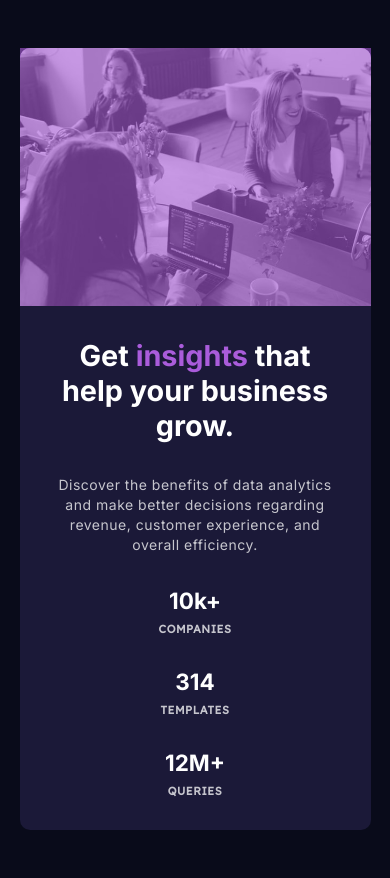
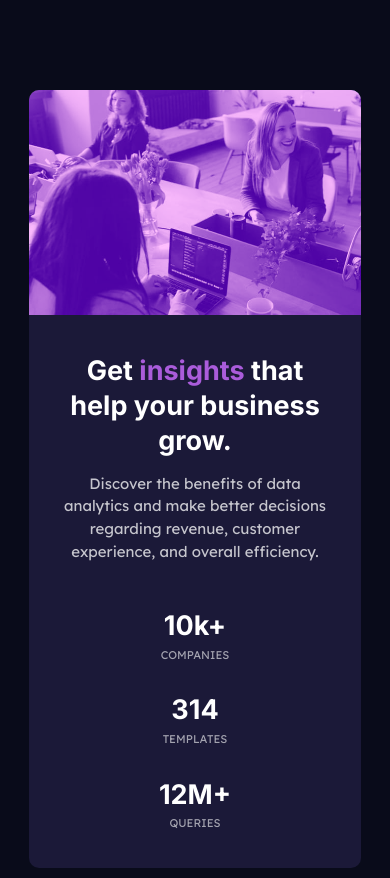
Before and after one commit to iStealerSn/stats-preview-card-component-main, a plain HTML site: page index.html in a window 390 px wide. Drawn offline with Linux system fonts and the light colour scheme.

Commit message:
updated mobile designs
Fixed layout issues, updated mobile view

```diff
--- /dev/null
+++ b/app/sass/_card.scss
@@ -0,0 +1,63 @@
+// Card related stylesheet
+.card {
+    position: relative;
+    background: $cardbg;
+    margin-top: 90px;
+
+    .cardimg {
+        position: inherit;
+        height: 15rem;
+        width: 100%;
+
+        img {
+            position: absolute;
+            width: 100%;
+            height: 100%;
+            object-fit: cover;
+        }
+
+        .overlay {
+            position: absolute;
+            background-color: $accent;
+            height: 100%;
+            width: 100%;
+            opacity: 0.9;
+            mix-blend-mode: hard-light;
+        }
+    }
+
+    .card-content {
+        padding: 2.5rem 1.875rem;
+        text-align: center;
+
+        .card-header {
+                font-family: $fontInter;
+
+                h2 > span {
+                    color: $accent;
+                }
+        }
+
+        .stats {
+            font-family: $fontInter;
+
+            li {
+                font-weight: $fw-bl-inter;
+                margin-bottom: $mg-medium;
+
+                &:last-child {
+                    margin-bottom: 0;
+                }
+
+                > span {
+                    margin-top: 0.3rem;
+                    font-family: $fontLex;
+                    color: $stat-head;
+                    font-size: $font-small;
+                    text-transform: uppercase;
+                    font-weight: $fw-md-inter;
+                }
+            }
+        }
+    }
+}
--- a/styles/sass/_gfonts.scss
+++ b/app/sass/_gfonts.scss
@@ -14,3 +14,7 @@ This isn't legal advice, please consider consulting a lawyer and see the full li
 
 // Lexend Deca
 @import url('https://fonts.googleapis.com/css2?family=Lexend+Deca&display=swap');
+
+    // Font family
+    $fontInter: 'Inter', sans-serif; // Card Heading
+    $fontLex:  'Lexend Deca', sans-serif; // Paragraph
--- /dev/null
+++ b/app/sass/_global.scss
@@ -0,0 +1,60 @@
+// Breakpoints
+$breakpoint-mobile: 23.438rem; // 375px
+$breakpoint-desktop: 90rem; // 1400px
+
+
+// Global Stylesheet
+html {
+    font-size: $font-default;
+    box-sizing: border-box;
+}
+
+*,
+*::before,
+*::after {
+    margin: 0;
+    padding: 0;
+    box-sizing: inherit;
+}
+
+body {
+    background-color: $mainbg;
+    line-height: 1.3;
+    color: white;
+}
+
+.container {
+    width: 85%;
+    margin: 0 auto;
+}
+
+h2 {
+    font-size: $font-lg + 0.05rem;
+    font-weight: $fw-bl-inter;
+    margin-bottom: $mg-default;
+}
+
+p {
+    font-family: $fontLex;
+    color: $para;
+    margin-bottom: $mg-large;
+    line-height: 1.5;
+}
+
+ul, li {
+    padding: 0;
+    list-style: none;
+    font-size: $font-lg + 0.05rem;
+
+    > span {
+        display: block;
+    }
+}
+
+.br {
+    border-radius: 10px;
+
+   &-top {
+       border-radius: 10px 10px 0 0;
+   }
+}
--- /dev/null
+++ b/app/sass/_vars.scss
@@ -0,0 +1,28 @@
+
+    // Primary Color
+    $mainbg: hsl(233, 47%, 7%);
+    $cardbg: hsl(244, 38%, 16%);
+    $accent: hsl(277, 64%, 61%);
+
+    // Neutral Colors
+    $main-head: hsl(0, 0%, 100%);
+    $para: hsla(0, 0%, 100%, 0.75);
+    $stat-head: hsla(0, 0%, 100%, 0.6);
+
+    // Font size
+    $font-small: 0.75rem ; // 12px
+    $font-default: 0.938rem; // 15px
+    $font-md-lg: 1.5rem; // 24px
+    $font-lg: 1.75rem; // 28px
+
+    // Font Weight
+    $fw-md-inter: 400; // Inter font weight - Medium
+    $fw-bl-inter: 700; // Inter font weight - Bold
+
+    $fw-md-lexend: 400; // Lexend font weight - Medium
+
+    // Margin
+    $mg-default: 1rem;
+    $mg-small: 1.5rem;
+    $mg-medium: 2rem;
+    $mg-large: 3rem;
--- /dev/null
+++ b/app/sass/master.scss
@@ -0,0 +1,4 @@
+@import "vars";
+@import "gfonts";
+@import "global.scss";
+@import "card";
--- a/index.html
+++ b/index.html
@@ -5,35 +5,43 @@
   <meta name="viewport" content="width=device-width, initial-scale=1.0"> <!-- displays site properly based on user's device -->
 
   <link rel="icon" type="image/png" sizes="32x32" href="./images/favicon-32x32.png">
-  <link rel="stylesheet" href="./styles/css/master.css" class="rel">
+  <link rel="stylesheet" href="./dist/master.min.css" class="rel">
 
   <title>Frontend Mentor | Stats preview card component</title>
 
   <!-- Feel free to remove these styles or customise in your own stylesheet 👍 -->
-  <style>
+  <!-- <style>
     .attribution { font-size: 11px; text-align: center; }
     .attribution a { color: hsl(228, 45%, 44%); }
-  </style>
+  </style> -->
 </head>
 <body>
-  <main class="container">
-    <section class="card">
-      <div class="card__banner">
-        <img src="./images/image-header-mobile.jpg" alt="Group of people working together">
-        <div class="card__banner__overlay" aria-disabled="true"></div>
+<main>
+  <section class="container">
+    <div class="card br">
+      <div class="cardimg">
+      <img
+      src="./images/image-header-mobile.jpg"
+      alt="Group of people in a meeting"
+      class="br-top">
+      <div class="overlay br-top"></div>
+    </div>
+    <div class="card-content">
+      <div class="card-header">
+        <h2>Get <span>insights</span> that help your business grow.</h2>
+        <p>Discover the benefits of data analytics and make better decisions regarding revenue, customer experience, and overall efficiency.</p>
       </div>
-      <div class="card__details">
-        <h2>Get <span>insights</span> that help your business grow.</h2>
-        <p>Discover the benefits of data analytics and make better decisions regarding revenue, customer
-          experience, and overall efficiency.</p>
+      <div class="stats">
+        <ul>
+          <li>10k+ <span>companies</span></li>
+          <li>314 <span>templates</span></li>
+          <li>12M+ <span>queries</span></li>
+        </ul>
       </div>
-      <div class="card__stats">
-          <h3>10k+ <h4>Companies</h4></h3>
-          <h3>314 <h4>Templates</h4></h3>
-          <h3>12M+ <h4>Queries</h4></h3>
-      </div>
-    </section>
-  </main>
+    </div>
+    </div>
+  </section>
+</main>
 
 <!--
   <div class="attribution">
--- a/styles/sass/_card.scss
+++ /dev/null
@@ -1,75 +0,0 @@
-// Stylesheet for the Stats Preview Card Main component
-
-.card {
-    width: 100%;
-    height: auto;
-    background-color: $card-bg-cl;
-    border-radius: 10px;
-    text-align: center;
-    margin-top: 3rem;
-    margin-bottom: 3rem;
-
-    .card__banner {
-        display: flex;
-        height: 30%;
-        position: relative;
-
-        img {
-            width: 100%;
-            background-color: $img-ov-cl;
-            border-top-left-radius: 10px;
-            border-top-right-radius: 10px;
-        }
-
-        .card__banner__overlay {
-            position: absolute;
-            background-color: $img-ov-cl;
-            height: 100%;
-            width: 100%;
-            opacity: 0.6;
-        }
-    }
-
-    .card__details {
-        padding: 2rem;
-
-        h2 {
-            font-family: $t-ft;
-            font-weight: $ft-bl;
-            font-size: 1.8rem;
-            line-height: 35px;
-            margin-bottom: 2rem;
-
-            span {
-                color: $img-ov-cl;
-            }
-        }
-
-        p {
-            line-height: 20px;
-            padding: 0 5px;
-            color: $p-cl;
-            letter-spacing: .5px;
-            font-family: $t-ft;
-            font-size: 14px;
-        }
-    }
-
-    .card__stats {
-        h3 {
-            font-family: $t-ft;
-            font-weight: $ft-bl;
-            font-size: 1.5em;
-            margin-bottom: .5rem;
-            color: $h-cl;
-        }
-
-        h4 {
-            text-transform: uppercase;
-            color: $p-cl;
-            font-size: .7rem;
-            padding-bottom: 2rem;
-            letter-spacing: .5px;
-        }
-    }
-}
--- a/styles/sass/_vars.scss
+++ /dev/null
@@ -1,19 +0,0 @@
-// Global variable declarations
-
-    // Font family
-    $t-ft: 'Inter', sans-serif;
-    $l-ft:  'Lexend Deca', sans-serif;
-
-    // Primary Color
-    $main-bg-cl: hsl(233, 47%, 7%);
-    $card-bg-cl: hsl(244, 38%, 16%);
-    $img-ov-cl: hsl(277, 64%, 61%);
-
-    // Neutral Colors
-    $h-cl: hsl(0, 0%, 100%);
-    $p-cl: hsla(0, 0%, 100%, 0.75);
-    $sh-cl: hsla(0, 0%, 100%, 0.6);
-
-    // Font attributes
-    $ft-md: 400;
-    $ft-bl: 700;
--- a/styles/sass/master.scss
+++ /dev/null
@@ -1,32 +0,0 @@
-@import "./vars";
-@import "./gfonts";
-@import "./card";
-
-:root,
-*,
-*::before,
-*::after {
-    margin: 0;
-    padding: 0;
-}
-
-h2 {
-    font-family: $t-ft;
-    font-weight: $ft-bl;
-}
-
-h3, h4 {
-    font-family: $l-ft;
-}
-
-body {
-    box-sizing: border-box;
-    font-size: 0.9375rem;
-    background-color: $main-bg-cl;
-    color: white;
-}
-
-.container {
-    width: 90%;
-    margin: 0 auto;
-}
```
Also changed, not shown: dist/master.css (added), dist/master.min.css (added), styles/css/master.css (deleted), 3 other files.
